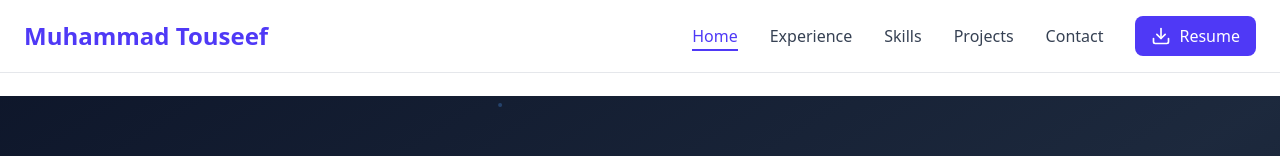
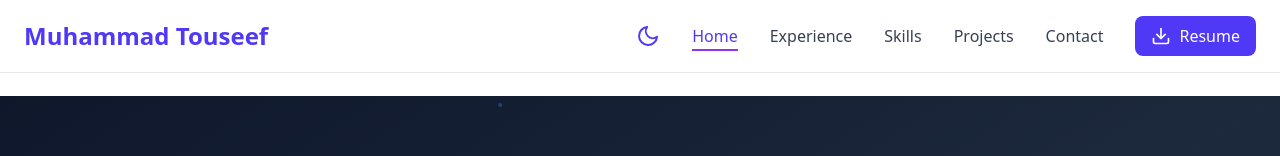
Before and after one commit to M-Touseef/my-portfolio, a React (Vite) app: page / in a window 1280 px wide. Shown: the top 156 px of the page. Built offline with nearby package versions, Linux system fonts and the light colour scheme.

Commit message:
Dark Theme Button

```diff
--- a/src/App.jsx
+++ b/src/App.jsx
@@ -1,7 +1,8 @@
 // src/App.jsx
 import React from "react";
+import { ThemeProvider } from "./context/ThemeContext";
 import Navbar from "./components/Navbar";
-import Hero from "./components/Hero";           // ← import Hero
+import Hero from "./components/Hero";
 import About from "./components/About";
 import Skills from "./components/Skills";
 import Projects from "./components/Projects";
@@ -10,12 +11,13 @@ import ContactFooter from "./components/ContactFooter";
 
 const App = () => {
   return (
-    <div className="bg-white dark:bg-gray-900 text-gray-900 dark:text-white font-sans transition-all">
+    <ThemeProvider>
+      <div className="bg-white dark:bg-gray-900 text-gray-900 dark:text-gray-100 font-sans transition-colors duration-300 min-h-screen">
         <Navbar />
 
         <main className="pt-24">
           {/* Hero / Home Section */}
-        <Hero />                              {/* ← render Hero */}
+          <Hero />
 
           {/* Portfolio Sections */}
           <About />
@@ -26,6 +28,7 @@ const App = () => {
 
         <ContactFooter />
       </div>
+    </ThemeProvider>
   );
 };
 
--- a/src/components/Navbar.jsx
+++ b/src/components/Navbar.jsx
@@ -3,8 +3,11 @@ import { Link } from "react-scroll";
 import { HiOutlineMenu, HiOutlineX } from "react-icons/hi";
 import { motion, AnimatePresence } from "framer-motion";
 import { FiDownload } from "react-icons/fi";
+import { useTheme } from "../context/ThemeContext";
+import { FiSun, FiMoon } from "react-icons/fi";
 
 const Navbar = () => {
+  const { isDark, toggleTheme } = useTheme();
   const [navOpen, setNavOpen] = useState(false);
   const [scrolled, setScrolled] = useState(false);
   const [activeLink, setActiveLink] = useState("home");
@@ -32,24 +35,46 @@ const Navbar = () => {
     animate: { y: 0, opacity: 1, transition: { type: 'spring', stiffness: 120, damping: 15 } }
   };
 
-  const linkHover = { scale: 1.1, color: '#9333EA' };
+  const linkHover = { scale: 1.1, color: isDark ? '#a78bfa' : '#9333EA' };
 
   return (
     <motion.nav
       variants={navVariants}
       initial="initial"
       animate="animate"
-      className={`fixed w-full z-50 backdrop-blur-md bg-white/80 border-b border-gray-200 ${scrolled ? 'shadow-xl' : ''}`}
+      className={`fixed w-full z-50 backdrop-blur-md ${
+        isDark
+          ? 'bg-gray-900/80 border-gray-700'
+          : 'bg-white/80 border-gray-200'
+      } border-b ${scrolled ? 'shadow-xl' : ''}`}
     >
       <div className="max-w-7xl mx-auto px-6 py-4 flex justify-between items-center">
 
         {/* Logo */}
         <motion.div whileHover={{ scale: 1.1 }} whileTap={{ scale: 0.95 }}>
           <Link to="home" smooth duration={500} offset={-120} onClick={() => handleSetActive('home')}
-            className="text-2xl font-extrabold text-indigo-600 cursor-pointer">
+            className={`text-2xl font-extrabold ${
+              isDark ? 'text-purple-400' : 'text-indigo-600'
+            } cursor-pointer`}>
             Muhammad Touseef
           </Link>
         </motion.div>
+
+        <div className="flex items-center gap-6">
+          {/* Theme Toggle */}
+          <motion.button
+            onClick={toggleTheme}
+            whileHover={{ scale: 1.1 }}
+            whileTap={{ scale: 0.9 }}
+            className="p-2 rounded-full"
+            aria-label="Toggle theme"
+          >
+            {isDark ? (
+              <FiSun className="w-6 h-6 text-purple-400" />
+            ) : (
+              <FiMoon className="w-6 h-6 text-indigo-600" />
+            )}
+          </motion.button>
 
           {/* Desktop Links */}
           <div className="hidden md:flex items-center space-x-8">
@@ -62,12 +87,15 @@ const Navbar = () => {
                   offset={-100}
                   spy
                   onSetActive={() => handleSetActive(link.to)}
-                className={`relative text-gray-700 font-medium pb-1 ${activeLink === link.to ? 'text-indigo-600' : ''}`}
+                  className={`relative ${
+                    isDark ? 'text-gray-300' : 'text-gray-700'
+                  } font-medium pb-1 ${activeLink === link.to ? (isDark ? 'text-purple-400' : 'text-indigo-600') : ''}`}
                 >
                   {link.name}
                   <motion.span
                     layoutId="underline"
-                  className="absolute left-0 bottom-0 h-0.5 bg-indigo-600"
+                    className="absolute left-0 bottom-0 h-0.5"
+                    style={{ backgroundColor: isDark ? '#a78bfa' : '#9333EA' }}
                     initial={false}
                     animate={{ width: activeLink === link.to ? '100%' : '0%' }}
                     transition={{ duration: 0.3 }}
@@ -80,9 +108,13 @@ const Navbar = () => {
             <motion.a
               href="/resume.pdf"
               download
-            whileHover={{ scale: 1.05, boxShadow: '0 0 8px rgba(30,64,175,0.5)' }}
+              whileHover={{ scale: 1.05, boxShadow: isDark ? '0 0 8px rgba(167,139,250,0.5)' : '0 0 8px rgba(30,64,175,0.5)' }}
               whileTap={{ scale: 0.95 }}
-            className="flex items-center gap-2 px-4 py-2 bg-indigo-600 text-white rounded-lg"
+              className={`flex items-center gap-2 px-4 py-2 ${
+                isDark
+                  ? 'bg-purple-600 hover:bg-purple-700 text-white'
+                  : 'bg-indigo-600 hover:bg-indigo-700 text-white'
+              } rounded-lg transition-colors`}
             >
               <FiDownload className="w-5 h-5" /> Resume
             </motion.a>
@@ -93,10 +125,16 @@ const Navbar = () => {
             onClick={toggleNav}
             whileHover={{ scale: 1.2 }}
             whileTap={{ scale: 0.9 }}
-          className="md:hidden p-2 text-gray-600"
+            className="md:hidden p-2"
+            aria-label="Toggle menu"
           >
-          {navOpen ? <HiOutlineX className="w-6 h-6" /> : <HiOutlineMenu className="w-6 h-6" />}
+            {navOpen ? (
+              <HiOutlineX className={`w-6 h-6 ${isDark ? 'text-gray-300' : 'text-gray-600'}`} />
+            ) : (
+              <HiOutlineMenu className={`w-6 h-6 ${isDark ? 'text-gray-300' : 'text-gray-600'}`} />
+            )}
           </motion.button>
+        </div>
       </div>
 
       {/* Mobile Drawer */}
@@ -106,7 +144,9 @@ const Navbar = () => {
             initial={{ height: 0, opacity: 0 }}
             animate={{ height: 'auto', opacity: 1, transition: { duration: 0.3 } }}
             exit={{ height: 0, opacity: 0, transition: { duration: 0.2 } }}
-            className="md:hidden bg-white/90 backdrop-blur-sm"
+            className={`md:hidden backdrop-blur-sm ${
+              isDark ? 'bg-gray-900/90' : 'bg-white/90'
+            }`}
           >
             <div className="flex flex-col px-4 pt-4 pb-6 space-y-3">
               {links.map((link, idx) => (
@@ -122,7 +162,11 @@ const Navbar = () => {
                     offset={-100}
                     spy
                     onClick={() => { setNavOpen(false); handleSetActive(link.to); }}
-                    className={`block text-lg font-medium ${activeLink === link.to ? 'text-indigo-600' : 'text-gray-700'}`}
+                    className={`block text-lg font-medium ${
+                      activeLink === link.to
+                        ? (isDark ? 'text-purple-400' : 'text-indigo-600')
+                        : (isDark ? 'text-gray-300' : 'text-gray-700')
+                    }`}
                   >
                     {link.name}
                   </Link>
@@ -134,7 +178,11 @@ const Navbar = () => {
                 download
                 initial={{ x: -20, opacity: 0 }}
                 animate={{ x: 0, opacity: 1, transition: { delay: links.length * 0.05 } }}
-                className="mt-2 flex items-center gap-2 text-lg font-medium text-white bg-indigo-600 px-4 py-2 rounded-lg"
+                className={`mt-2 flex items-center gap-2 text-lg font-medium px-4 py-2 rounded-lg ${
+                  isDark
+                    ? 'bg-purple-600 hover:bg-purple-700 text-white'
+                    : 'bg-indigo-600 hover:bg-indigo-700 text-white'
+                }`}
                 onClick={() => setNavOpen(false)}
               >
                 <FiDownload className="w-5 h-5" /> Download Resume
--- /dev/null
+++ b/src/context/ThemeContext.jsx
@@ -0,0 +1,26 @@
+// src/context/ThemeContext.js
+import React, { createContext, useContext, useState, useEffect } from 'react';
+
+const ThemeContext = createContext();
+
+export const ThemeProvider = ({ children }) => {
+  const [isDark, setIsDark] = useState(false);
+
+  useEffect(() => {
+    const savedTheme = localStorage.getItem('theme');
+    setIsDark(savedTheme === 'dark');
+  }, []);
+
+  const toggleTheme = () => {
+    setIsDark(!isDark);
+    localStorage.setItem('theme', !isDark ? 'dark' : 'light');
+  };
+
+  return (
+    <ThemeContext.Provider value={{ isDark, toggleTheme }}>
+      {children}
+    </ThemeContext.Provider>
+  );
+};
+
+export const useTheme = () => useContext(ThemeContext);
```
Lines whose indentation alone changed are shown as unchanged.
